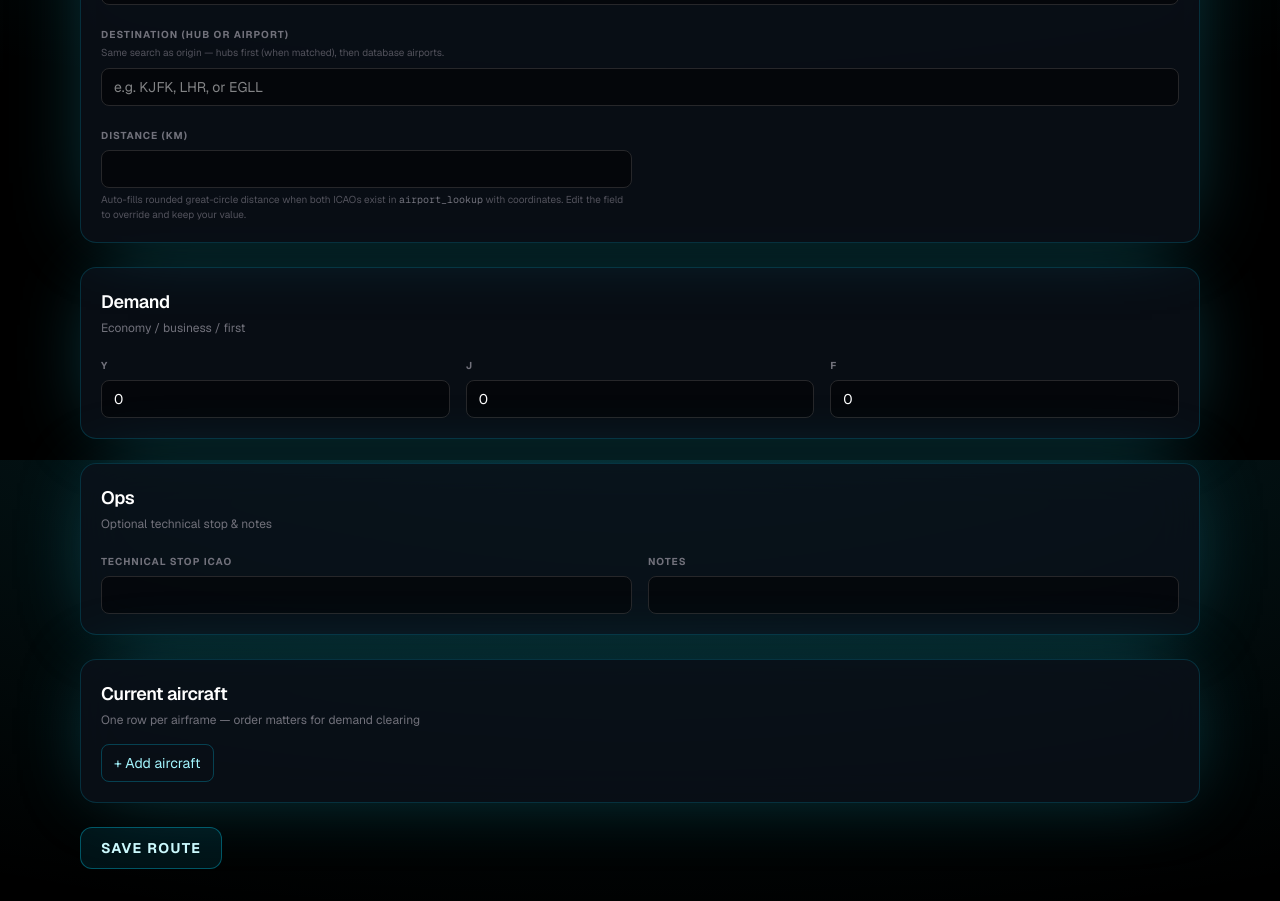
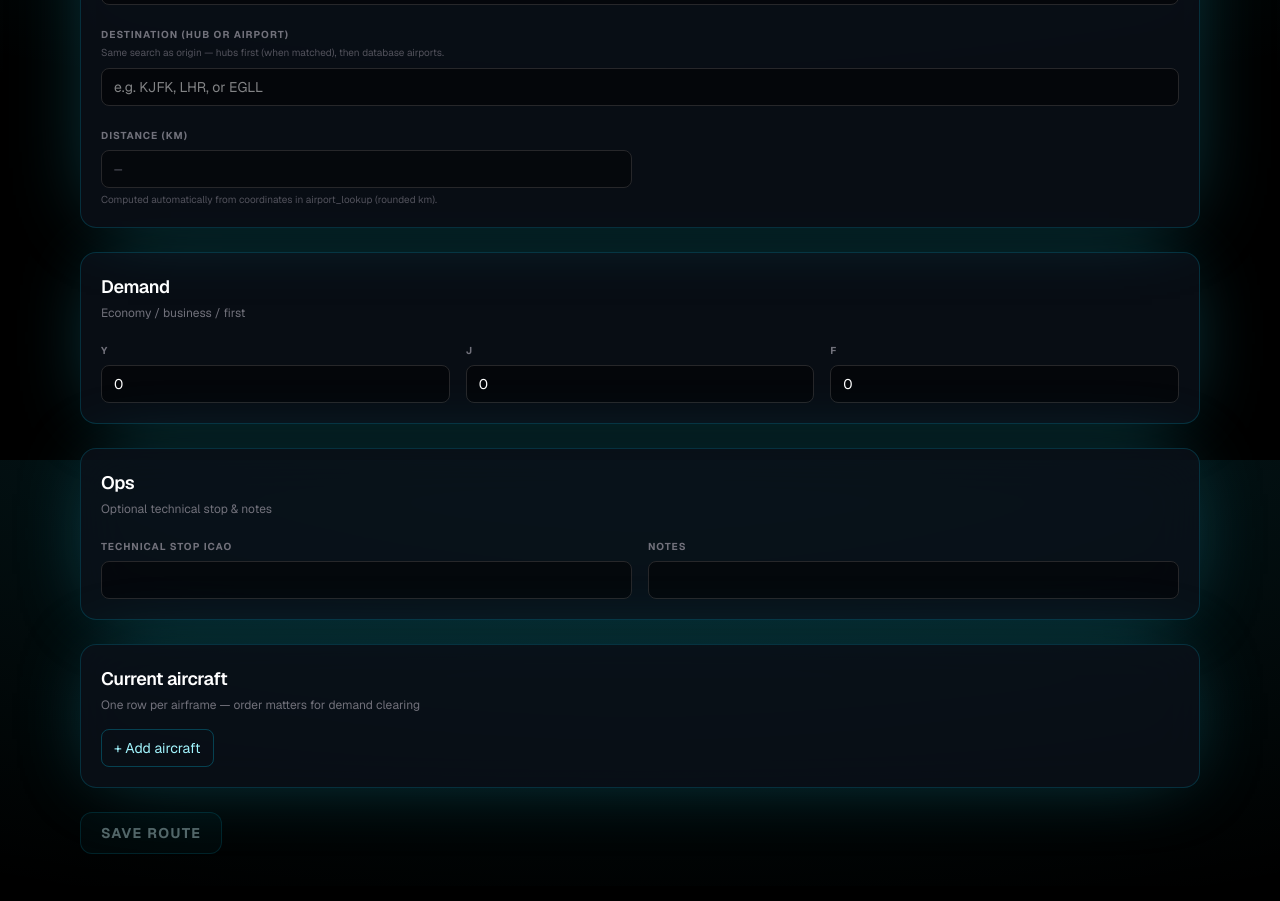
Before and after one commit to KnotyYachtie/jetwise, a Next.js app in the folder web-app/: page /routes/new in a window 1280 px wide. Shown: the part 340-1241 px from the top of the page. Built offline with nearby package versions, Linux system fonts and the light colour scheme.

Commit message:
Route form: distance read-only from Haversine API only
Remove manual distance input and override logic; show computed rounded km.
Save requires resolved distance; disable Save until calculation succeeds.

Made-with: Cursor

```diff
--- a/web-app/app/(app)/routes/new/route-form.tsx
+++ b/web-app/app/(app)/routes/new/route-form.tsx
@@ -1,7 +1,7 @@
 "use client";
 
 import { useRouter } from "next/navigation";
-import { useEffect, useRef, useState } from "react";
+import { useEffect, useState } from "react";
 import { AirportHubCombobox } from "@/components/AirportHubCombobox";
 import { JwCard } from "@/components/JwCard";
 import { api } from "@/lib/api-client";
@@ -13,7 +13,9 @@ export default function RouteForm({ editId }: { editId?: string }) {
   const router = useRouter();
   const [origin, setOrigin] = useState("");
   const [destination, setDestination] = useState("");
-  const [distance, setDistance] = useState("");
+  /** Rounded great-circle km from `airport_lookup` + Haversine; `null` until computed or unusable pair. */
+  const [distanceKm, setDistanceKm] = useState<number | null>(null);
+  const [distanceLoading, setDistanceLoading] = useState(false);
   const [demandY, setDemandY] = useState("0");
   const [demandJ, setDemandJ] = useState("0");
   const [demandF, setDemandF] = useState("0");
@@ -23,20 +25,27 @@ export default function RouteForm({ editId }: { editId?: string }) {
   const [loading, setLoading] = useState(false);
   const [err, setErr] = useState<string | null>(null);
   const [distanceNote, setDistanceNote] = useState<string | null>(null);
-  const skipAutoDistance = useRef(false);
-
-  useEffect(() => {
-    skipAutoDistance.current = false;
-  }, [origin, destination]);
 
   useEffect(() => {
     const o = origin.trim().toUpperCase();
     const d = destination.trim().toUpperCase();
-    if (o.length < 3 || d.length < 3 || o === d) {
+
+    if (o.length < 3 || d.length < 3) {
+      setDistanceKm(null);
       setDistanceNote(null);
+      setDistanceLoading(false);
       return;
     }
-    if (skipAutoDistance.current) return;
+
+    if (o === d) {
+      setDistanceKm(0);
+      setDistanceNote(null);
+      setDistanceLoading(false);
+      return;
+    }
+
+    setDistanceLoading(true);
+    setDistanceNote(null);
 
     const ac = new AbortController();
     const t = setTimeout(() => {
@@ -46,20 +55,24 @@ export default function RouteForm({ editId }: { editId?: string }) {
       )
         .then((r) => r.json() as Promise<{ roundedKm?: number; missing?: (string | null)[] }>)
         .then((body) => {
-          if (skipAutoDistance.current) return;
           if (typeof body.roundedKm === "number" && Number.isFinite(body.roundedKm)) {
-            setDistance(String(body.roundedKm));
+            setDistanceKm(body.roundedKm);
             setDistanceNote(null);
           } else {
+            setDistanceKm(null);
             const miss = (body.missing ?? []).filter(Boolean) as string[];
             setDistanceNote(
               miss.length
-                ? `No coordinates in the database for: ${miss.join(", ")}. Enter km manually or re-import airports.`
-                : "Could not compute distance — enter km manually."
+                ? `Missing coordinates in airport_lookup for: ${miss.join(", ")}.`
+                : "Could not compute distance."
             );
           }
         })
-        .catch(() => {});
+        .catch(() => {
+          setDistanceKm(null);
+          setDistanceNote("Could not compute distance.");
+        })
+        .finally(() => setDistanceLoading(false));
     }, 400);
 
     return () => {
@@ -76,8 +89,6 @@ export default function RouteForm({ editId }: { editId?: string }) {
         const r = j.route as {
           origin: string;
           destination: string;
-          distance: number;
-          hub: string | null;
           demand: { y: number; j: number; f: number };
           technical_stop: string | null;
           notes: string | null;
@@ -85,7 +96,6 @@ export default function RouteForm({ editId }: { editId?: string }) {
         };
         setOrigin(r.origin);
         setDestination(r.destination);
-        setDistance(String(r.distance));
         setDemandY(String(r.demand.y));
         setDemandJ(String(r.demand.j));
         setDemandF(String(r.demand.f));
@@ -111,6 +121,11 @@ export default function RouteForm({ editId }: { editId?: string }) {
 
   async function save() {
     setErr(null);
+    if (distanceKm === null || !Number.isFinite(distanceKm)) {
+      setErr("Distance must be computed from origin and destination (both valid ICAOs with coordinates).");
+      return;
+    }
+
     setLoading(true);
     try {
       const assignments = aircraft.map((a) => ({
@@ -124,7 +139,7 @@ export default function RouteForm({ editId }: { editId?: string }) {
       const payload = {
         origin,
         destination,
-        distance: parseFloat(distance),
+        distance: distanceKm,
         hub: isValidHub(origin) ? origin.toUpperCase() : null,
         demand_y: parseInt(demandY, 10) || 0,
         demand_j: parseInt(demandJ, 10) || 0,
@@ -153,6 +168,8 @@ export default function RouteForm({ editId }: { editId?: string }) {
     }
   }
 
+  const canSave = distanceKm !== null && Number.isFinite(distanceKm) && !distanceLoading;
+
   return (
     <div className="space-y-6">
       <div>
@@ -165,7 +182,7 @@ export default function RouteForm({ editId }: { editId?: string }) {
 
       <JwCard
         title="Leg"
-        subtitle="Great-circle distance (km); origin drives hub when it is a company hub"
+        subtitle="Distance is great-circle km from airport coordinates (Haversine)"
         className="relative z-30"
       >
         <div className="grid gap-4 sm:grid-cols-2">
@@ -182,18 +199,20 @@ export default function RouteForm({ editId }: { editId?: string }) {
             />
           </div>
           <div className="sm:col-span-1">
-            <Field
-              label="Distance (km)"
-              value={distance}
-              onChange={(v) => {
-                skipAutoDistance.current = true;
-                setDistance(v);
-                setDistanceNote(null);
-              }}
-              inputMode="decimal"
-            />
+            <label className="text-[10px] font-bold uppercase tracking-widest text-zinc-500">
+              Distance (km)
+            </label>
+            <div className="mt-1 rounded-lg border border-zinc-800 bg-black/40 px-3 py-2 font-mono text-sm text-white">
+              {distanceLoading ? (
+                <span className="text-zinc-500">Calculating…</span>
+              ) : distanceKm !== null ? (
+                distanceKm
+              ) : (
+                <span className="text-zinc-600">—</span>
+              )}
+            </div>
             <p className="mt-1 text-[10px] text-zinc-600">
-              Auto-fills rounded great-circle distance when both ICAOs exist in <code className="text-zinc-500">airport_lookup</code> with coordinates. Edit the field to override and keep your value.
+              Computed automatically from coordinates in airport_lookup (rounded km).
             </p>
             {distanceNote ? <p className="mt-1 text-[10px] text-amber-500/90">{distanceNote}</p> : null}
           </div>
@@ -273,7 +292,7 @@ export default function RouteForm({ editId }: { editId?: string }) {
       <div className="flex flex-wrap gap-3">
         <button
           type="button"
-          disabled={loading}
+          disabled={loading || !canSave}
           onClick={() => void save()}
           className="rounded-xl border border-cyan-500/40 bg-cyan-500/10 px-5 py-2.5 text-sm font-bold uppercase tracking-widest text-cyan-100 disabled:opacity-40"
         >
```
